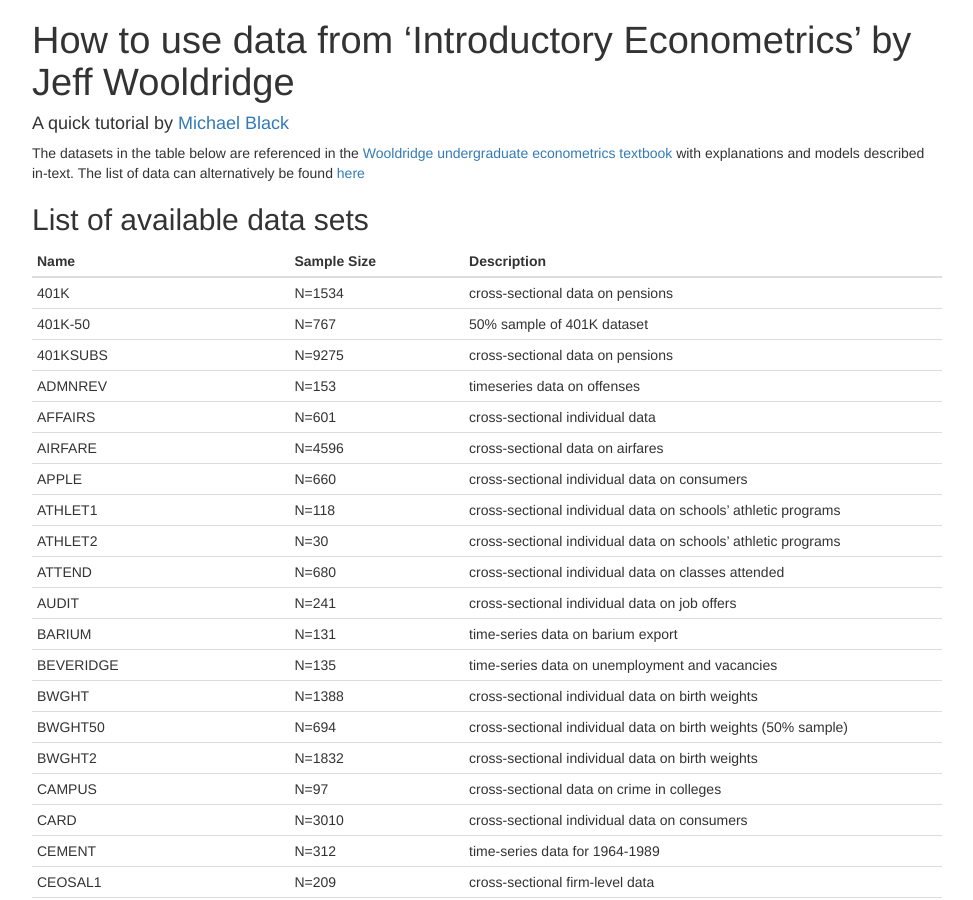
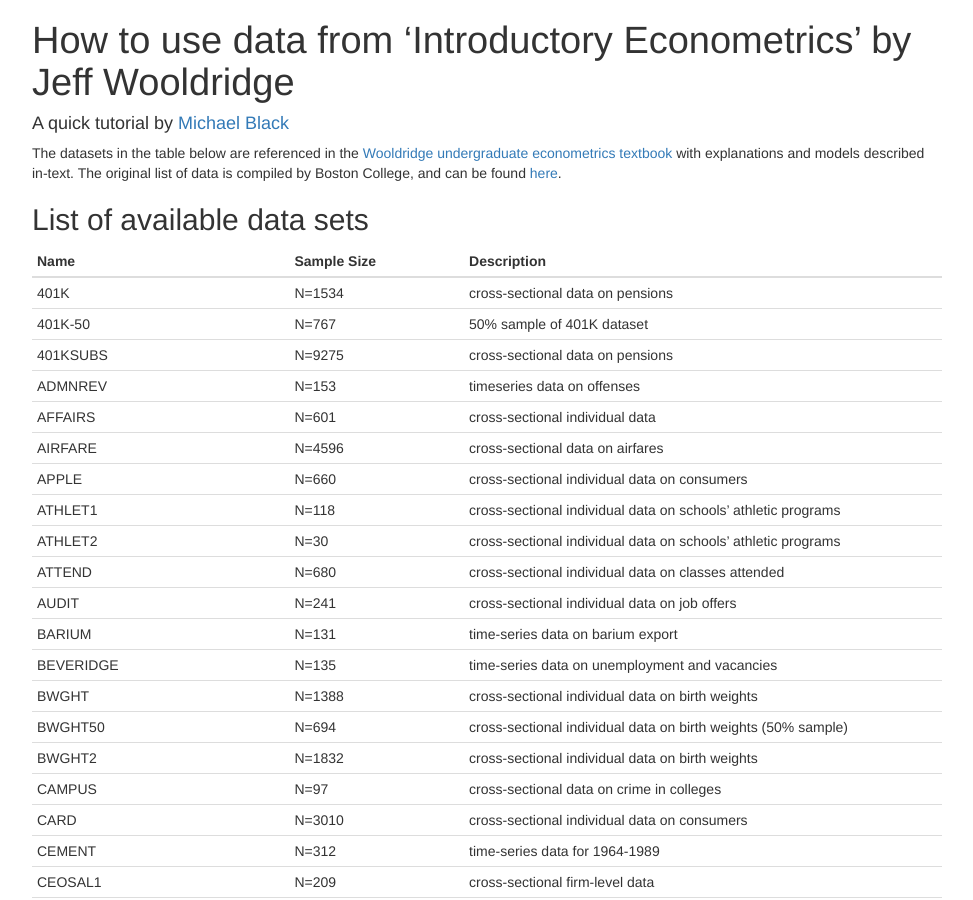
Before and after one commit to michael-black/michael-black.github.io, a Jekyll site: the page assets/Wooldridge-Data.html, which Jekyll copies as it is, in a window 1280 px wide and 900 px high. Shown: the whole window, without its empty margins (153-1126 px from the left). Built offline with Jekyll 4.4.1, drawn with Linux system fonts in a browser that asks for light colours.

Commit message:
Added better citation of Boston College's work in originally compiling the Wooldridge list

```diff
--- a/assets/Wooldridge-Data.html
+++ b/assets/Wooldridge-Data.html
@@ -368,7 +368,7 @@ summary {
 
 <div id="a-quick-tutorial-by-michael-black" class="section level4">
 <h4>A quick tutorial by <a href="https://michael-black.github.io">Michael Black</a></h4>
-<p>The datasets in the table below are referenced in the <a href="https://www.cengage.com/c/introductory-econometrics-a-modern-approach-7e-wooldridge/9781337558860PF/">Wooldridge undergraduate econometrics textbook</a> with explanations and models described in-text. The list of data can alternatively be found <a href="http://fmwww.bc.edu/ec-p/data/wooldridge/datasets.list.html">here</a></p>
+<p>The datasets in the table below are referenced in the <a href="https://www.cengage.com/c/introductory-econometrics-a-modern-approach-7e-wooldridge/9781337558860PF/">Wooldridge undergraduate econometrics textbook</a> with explanations and models described in-text. The original list of data is compiled by Boston College, and can be found <a href="http://fmwww.bc.edu/ec-p/data/wooldridge/datasets.list.html">here</a>.</p>
 </div>
 <div id="list-of-available-data-sets" class="section level2">
 <h2>List of available data sets</h2>
```
